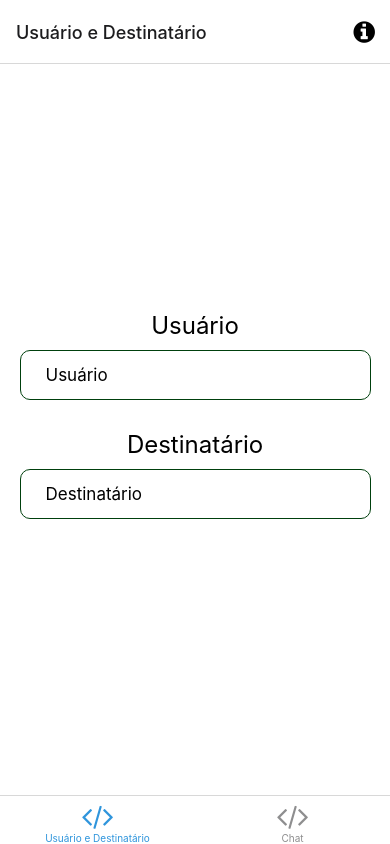
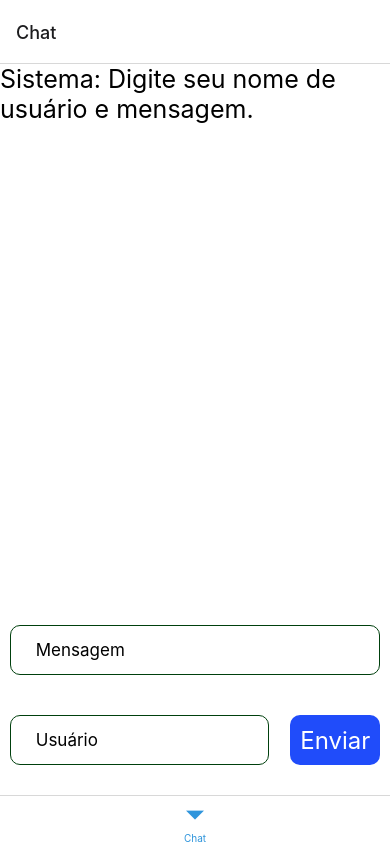
Before and after one commit to AlvaroSReis/Chat-TTS, a React Native app: screen /TabOne in a window 390 px wide. Built offline with nearby package versions, Linux system fonts and the light colour scheme; what expo-linking would draw is missing.

Commit message:
Finish frontend update

```diff
--- a/App.tsx
+++ b/App.tsx
@@ -14,7 +14,7 @@ export default function App() {
   } else {
     return (
       <SafeAreaProvider>
-        <Navigation colorScheme={colorScheme} />
+        <Navigation />
         <StatusBar />
       </SafeAreaProvider>
     );
--- a/components/Themed.tsx
+++ b/components/Themed.tsx
@@ -9,11 +9,11 @@ import Colors from '../constants/Colors';
 import useColorScheme from '../hooks/useColorScheme';
 
 export function useThemeColor(
-  props: { light?: string; dark?: string },
+  props: { light?: string},
   colorName: keyof typeof Colors.light & keyof typeof Colors.dark
 ) {
   const theme = useColorScheme();
-  const colorFromProps = props[theme];
+  const colorFromProps = '#ffffff';
 
   if (colorFromProps) {
     return colorFromProps;
@@ -32,14 +32,14 @@ export type ViewProps = ThemeProps & DefaultView['props'];
 
 export function Text(props: TextProps) {
   const { style, lightColor, darkColor, ...otherProps } = props;
-  const color = useThemeColor({ light: lightColor, dark: darkColor }, 'text');
+  const color = useThemeColor({ light: lightColor }, 'text');
 
   return <DefaultText style={[{ color }, style]} {...otherProps} />;
 }
 
 export function View(props: ViewProps) {
   const { style, lightColor, darkColor, ...otherProps } = props;
-  const backgroundColor = useThemeColor({ light: lightColor, dark: darkColor }, 'background');
+  const backgroundColor = useThemeColor({ light: lightColor }, 'background');
 
   return <DefaultView style={[{ backgroundColor }, style]} {...otherProps} />;
 }
--- a/navigation/LinkingConfiguration.ts
+++ b/navigation/LinkingConfiguration.ts
@@ -20,11 +20,6 @@ const linking: LinkingOptions<RootStackParamList> = {
               TabOneScreen: 'one',
             },
           },
-          TabTwo: {
-            screens: {
-              TabTwoScreen: 'two',
-            },
-          },
         },
       },
       Modal: 'modal',
--- a/navigation/index.tsx
+++ b/navigation/index.tsx
@@ -15,15 +15,13 @@ import useColorScheme from '../hooks/useColorScheme';
 import ModalScreen from '../screens/ModalScreen';
 import NotFoundScreen from '../screens/NotFoundScreen';
 import TabOneScreen from '../screens/TabOneScreen';
-import TabTwoScreen from '../screens/TabTwoScreen';
 import { RootStackParamList, RootTabParamList, RootTabScreenProps } from '../types';
 import LinkingConfiguration from './LinkingConfiguration';
 
-export default function Navigation({ colorScheme }: { colorScheme: ColorSchemeName }) {
+export default function Navigation() {
   return (
     <NavigationContainer
-      linking={LinkingConfiguration}
-      theme={colorScheme === 'dark' ? DarkTheme : DefaultTheme}>
+      linking={LinkingConfiguration}>
       <RootNavigator />
     </NavigationContainer>
   );
@@ -65,32 +63,9 @@ function BottomTabNavigator() {
       <BottomTab.Screen
         name="TabOne"
         component={TabOneScreen}
-        options={({ navigation }: RootTabScreenProps<'TabOne'>) => ({
-          title: 'Usuário e Destinatário',
-          tabBarIcon: ({ color }) => <TabBarIcon name="code" color={color} />,
-          headerRight: () => (
-            <Pressable
-              onPress={() => navigation.navigate('Modal')}
-              style={({ pressed }) => ({
-                opacity: pressed ? 0.5 : 1,
-              })}>
-              <FontAwesome
-                name="info-circle"
-                size={25}
-                color={Colors[colorScheme].text}
-                style={{ marginRight: 15 }}
-              />
-            </Pressable>
-          ),
+        options={() => ({
+          title: 'Chat',
         })}
-      />
-      <BottomTab.Screen
-        name="TabTwo"
-        component={TabTwoScreen}
-        options={{
-          title: 'Chat',
-          tabBarIcon: ({ color }) => <TabBarIcon name="code" color={color} />,
-        }}
       />
     </BottomTab.Navigator>
   );
--- a/screens/TabOneScreen.tsx
+++ b/screens/TabOneScreen.tsx
@@ -1,33 +1,74 @@
-import { StyleSheet, TextInput } from 'react-native';
+import React, { useState } from 'react';
+import { FlatList, StyleSheet, TextInput, TouchableOpacity } from 'react-native';
 import { Text, View } from '../components/Themed';
 import { RootTabScreenProps } from '../types';
 
 export default function TabOneScreen({ navigation }: RootTabScreenProps<'TabOne'>) {
+  const [userId, setUserId] = useState(String)
+  const [currentMsg, setCurrentMsg] = useState(String)
+  const [message, setMessage] = useState([
+    { username: 'Sistema', data:'Digite seu nome de usuário e mensagem.'}
+  ])
   return (
+    <View style ={styles.container_container}>
+      <FlatList
+        data = {message}
+        contentContainerStyle={{flexGrow: 1, width:'100%', justifyContent: 'flex-start'}}
+        renderItem ={({item}) => {
+          return(
+            <View>
+              <Text style ={styles.setFormat}>{item.username}: {item.data}  </Text>
+            </View>
+        )
+      }}>
+
+      </FlatList>
     <View style={styles.container}>
       <View>
-        <Text style= {styles.label} >Usuário</Text>
+        <Text style={styles.label} >Usuário</Text>
       </View>
       <TextInput style={styles.input}
-      placeholder="Usuário"
+        placeholder="Mensagem"
+        onChangeText={currentMsg => setCurrentMsg(currentMsg)}
         autoCorrect={false}
       />
-    <View>
-      <Text style= {styles.label} >Destinatário</Text>
-    </View>
-    <TextInput style={styles.input}
-      placeholder="Destinatário"
+      <View style={styles.bottom_area}>
+
+        <TextInput style={styles.username}
+          placeholder="Usuário"
+          onChangeText={userId => setUserId(userId)}
           autoCorrect={false}
         />
+        <TouchableOpacity style={styles.buttom} onPress={() =>
+            setMessage(message => [...message,{username: userId, data: currentMsg}])
+            }>
+          <Text style={styles.label}> Enviar </Text>
+
+        </TouchableOpacity>
+      </View>
+    </View>
   </View>
   );
 }
 
 const styles = StyleSheet.create({
+  container_container: {
+    flex: 1,
+    alignItems: 'center',
+    justifyContent: 'center',
+  },
+
   container: {
     flex: 1,
     alignItems: 'center',
     justifyContent: 'center',
+    position: 'absolute',
+    width: '100%',
+    bottom: 0
+  },
+  setFormat : {
+    color: '#000000',
+    fontSize: 25,
   },
   title: {
     fontSize: 20,
@@ -42,7 +83,7 @@ const styles = StyleSheet.create({
     fontSize: 24
   },
   input: {
-    width: '90%',
+    width: '95%',
     height: 50,
     borderWidth: 1,
     borderRadius: 10,
@@ -55,4 +96,34 @@ const styles = StyleSheet.create({
     paddingRight: 25,
     bottom: 0
   },
+  username: {
+    width: '70%',
+    height: 50,
+    borderWidth: 1,
+    borderRadius: 10,
+    borderColor: '#00400d',
+    fontSize: 17,
+    marginTop: 10,
+    marginBottom: 30,
+    padding: 10,
+    paddingLeft: 25,
+    paddingRight: 25,
+    bottom: 0
+  },
+  bottom_area: {
+    flexDirection: 'row',
+    width: '95%',
+    justifyContent: 'space-between',
+    marginBottom: 0
+  },
+  buttom: {
+    backgroundColor: '#204cfa',
+    marginBottom: 27,
+    marginTop: 10,
+    width: 90,
+    height: 50,
+    alignItems: 'center',
+    justifyContent: 'center',
+    borderRadius: 10
+  },
 });
--- a/screens/TabTwoScreen.tsx
+++ /dev/null
@@ -1,46 +0,0 @@
-import { StyleSheet, TextInput } from 'react-native';
-import { Text, View } from '../components/Themed';
-
-export default function TabTwoScreen() {
-  return (
-    <View style={styles.container}>
-      <View style={styles.separator} lightColor="#eee" darkColor="rgba(255,255,255,0.1)" />
-      <TextInput style={styles.input}
-      placeholder="Mensagem"
-      autoCorrect={false}
-    />
-    </View>
-  );
-}
-
-const styles = StyleSheet.create({
-  container: {
-    flex: 1,
-    alignItems: 'center',
-    justifyContent: 'center',
-  },
-  title: {
-    fontSize: 20,
-    fontWeight: 'bold',
-  },
-  separator: {
-    marginVertical: 30,
-    height: 1,
-    width: '80%',
-  },
-  input: {
-    width: '90%',
-    height: 50,
-    borderWidth: 1,
-    borderRadius: 10,
-    borderColor: '#00400d',
-    fontSize: 17,
-    marginTop: 10,
-    marginBottom: 30,
-    padding: 10,
-    paddingLeft: 25,
-    paddingRight: 25,
-    position: 'absolute',
-    bottom: 0
-  },
-});
```
Also changed, not shown: services/api.tsx (deleted, +0 -8 lines). Lines whose indentation alone changed are shown as unchanged.
